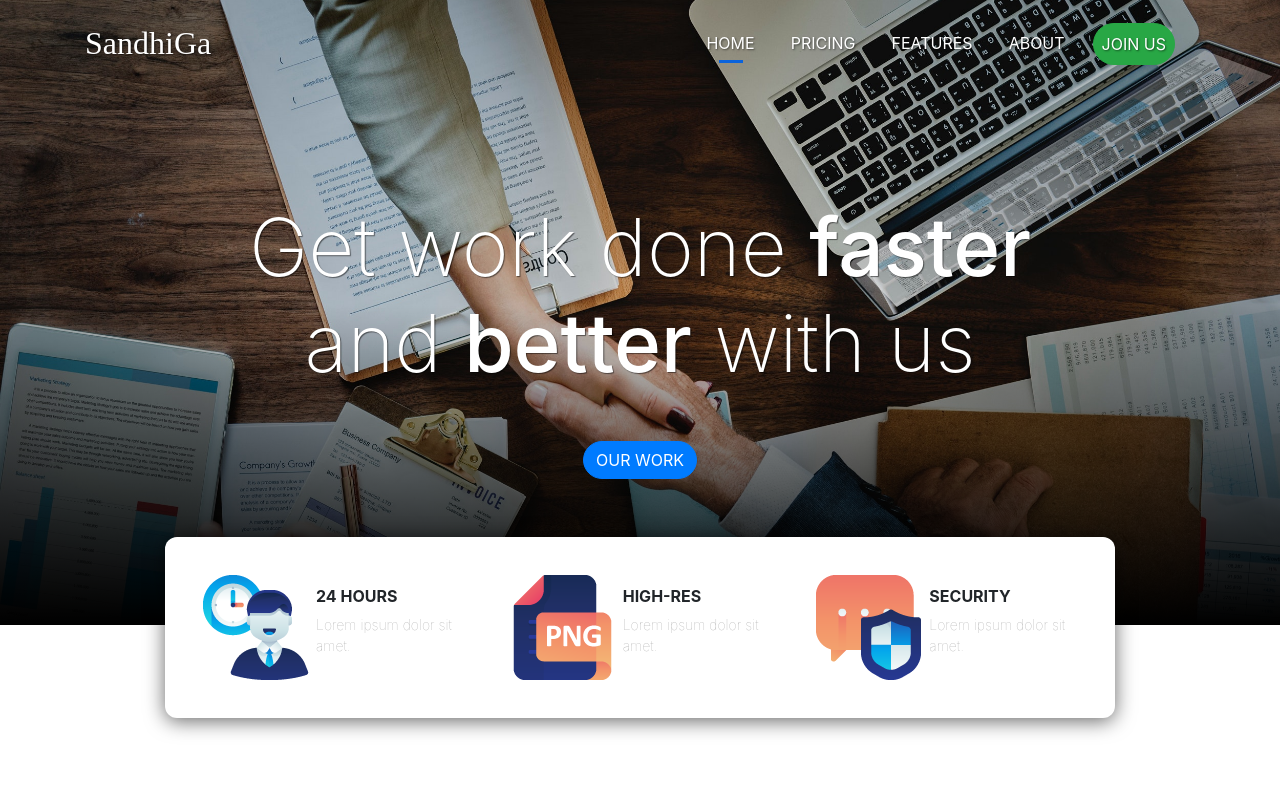
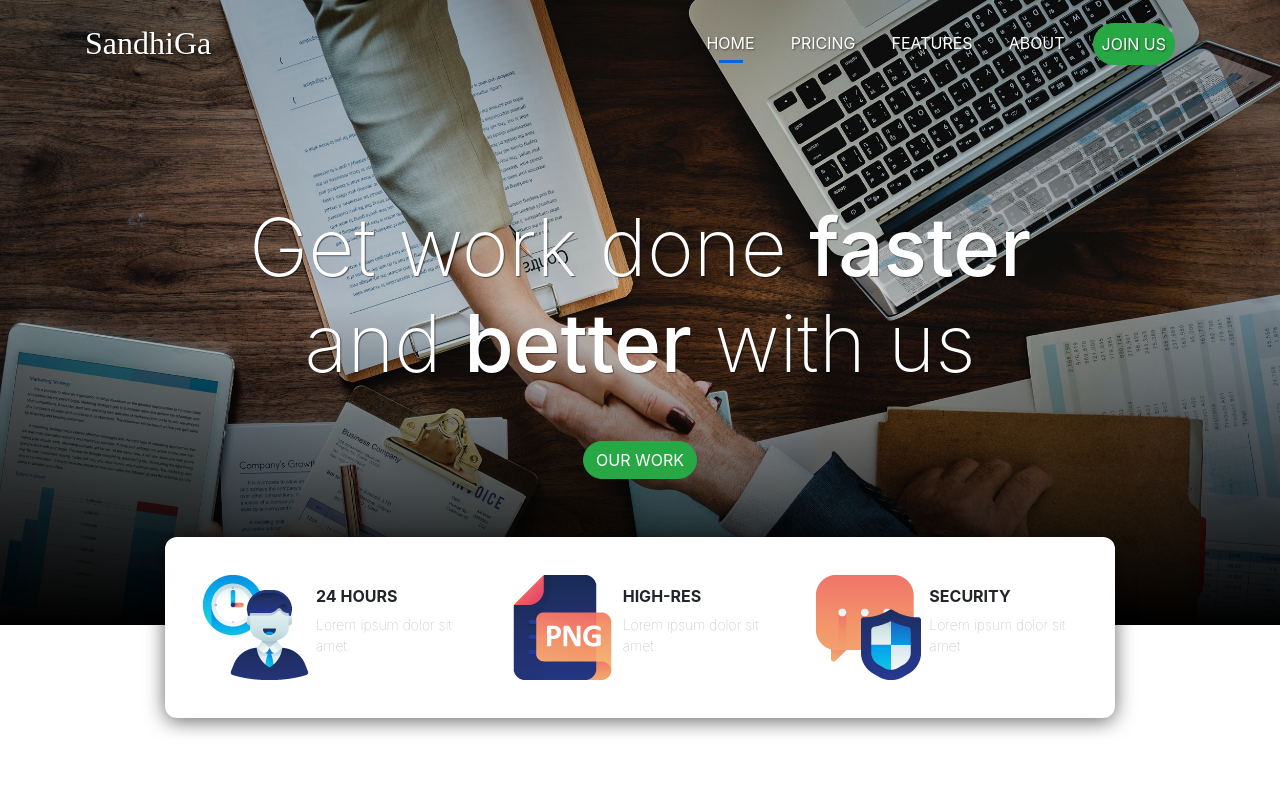
Before and after one commit to redhook18/simple-landing-page, a plain HTML site: page index.html in a window 1280 px wide. Shown: the top 800 px of the page. Drawn offline with nearby package versions, Linux system fonts and the light colour scheme; a web font is replaced by a local one.

Commit message:
Update index.html #2
ubah warna tombol di gallery

```diff
--- a/index.html
+++ b/index.html
@@ -67,7 +67,7 @@
           Get work done <span>faster</span> <br />and <span>better</span> with
           us
         </h1>
-        <a href="#" class="btn btn-primary tombol">Our Work</a>
+        <a href="#" class="btn btn-success tombol">Our Work</a>
       </div>
     </div>
     <!-- akhir Jumbotron -->
```
